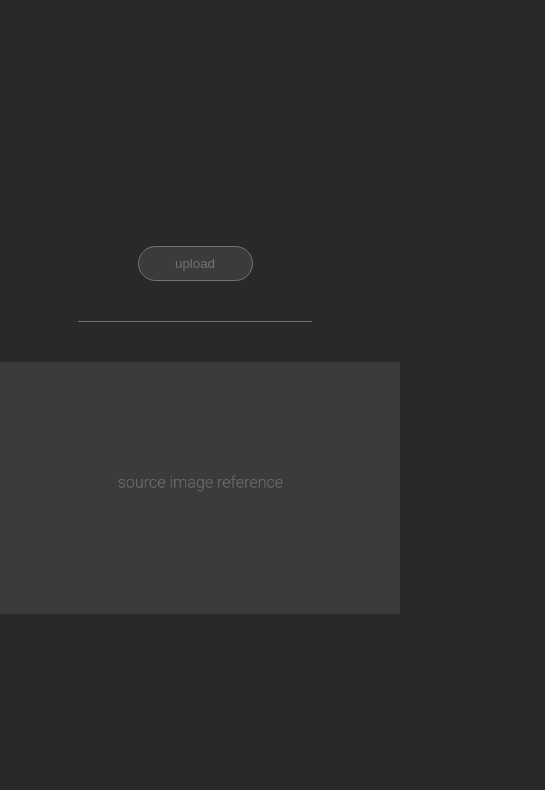
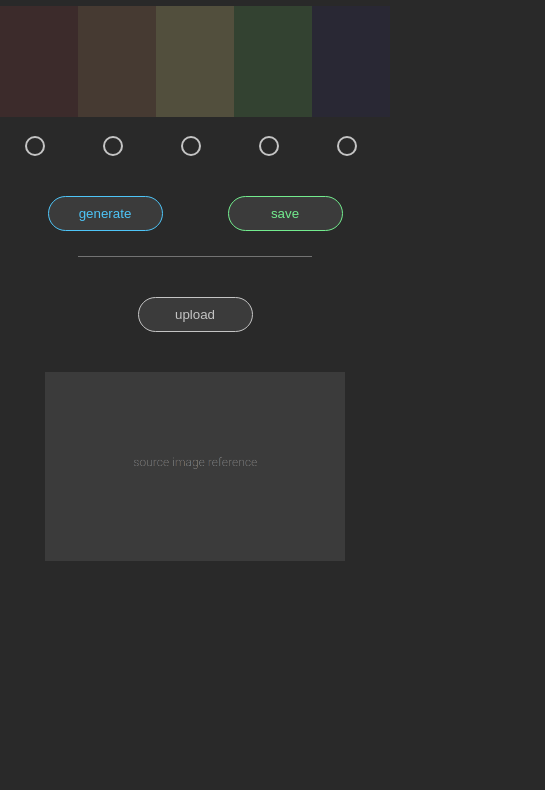
Before and after one commit to brij8/ajax-project, a website: page index.html in a window 390 px wide. Shown: the part 74-864 px from the top of the page, 545 px wide, since content can reach past the window. Drawn offline with Linux system fonts and the light colour scheme.

Commit message:
F2, empty palette on load + buttons

```diff
--- a/css/styles.css
+++ b/css/styles.css
@@ -83,20 +83,103 @@ button:hover {
 /* -------------- palette ------------- */
 
 .palette {
-  display: flex;
-  flex-direction: column;
-  align-items: center;
-  height: 300px;
+  margin-top: 30px;
 }
 
 .colors {
-  height: 250px;
-  width: 700px;
+  display: flex;
+  height: 200px;
+  width: 80%;
+  margin-left: auto;
+  margin-right: auto;
+}
+
+.c-wrap {
+  flex-basis: calc(100% / 5);
+  display: flex;
+  flex-direction: column;
+}
+
+.color1,
+.color2,
+.color3,
+.color4,
+.color5 {
+  flex-basis: 80%;
+}
+
+.color1 {
+  background-color: rgb(60 43 43);
+}
+
+.color2 {
+  background-color: rgb(70 58 50);
+}
+
+.color3 {
+  background-color: rgb(82 79 61);
+}
+
+.color4 {
+  background-color: rgb(51 66 49);
+}
+
+.color5 {
+  background-color: rgb(41 40 52);
+}
+
+.tools {
+  display: flex;
+  flex-basis: 20%;
+}
+
+.codes {
+  margin-top: 10px;
+  margin-left: 10px;
+}
+
+.hold {
+  width: 20px;
+  height: 20px;
+  border: 2px solid rgba(196, 196, 196, 1);
+  border-radius: 50px;
+  margin-top: 7px;
+  margin-left: 20px;
+}
+
+.gen-save-btns {
+  display: flex;
+  width: 345px;
+  margin-top: 40px;
+  margin-left: auto;
+  margin-right: auto;
+}
+
+.generate {
+  margin-right: 55px;
+  color: rgba(78, 197, 248, 1);
+  border-color: rgba(78, 197, 248, 1);
+}
+
+.generate:hover {
+  color: rgb(78, 197, 248, 1);
+  background-color: rgb(57, 93, 109);
+}
+
+.save {
+  margin-left: 55px;
+  color: rgba(115, 236, 142, 1);
+  border-color: rgba(115, 236, 142, 1);
+}
+
+.save:hover {
+  color: rgba(115, 236, 142, 1);
+  background-color: rgb(64, 105, 73);
 }
 
 /* ------------ img-preview --------------- */
 .img-preview {
-  height: 350px;
+  /* height: 350px; */
 }
 
 .line {
@@ -105,6 +188,25 @@ button:hover {
   margin-top: 25px;
   margin-left: auto;
   margin-right: auto;
+}
+
+.upload-btn {
+  width: 115px;
+  margin-top: 40px;
+  margin-left: auto;
+  margin-right: auto;
+}
+
+.upload {
+  color: rgba(196, 196, 196, 1);
+  background-color: rgba(59, 59, 59, 1);
+  border: 1px solid rgba(196, 196, 196, 1);
+}
+
+.upload:hover {
+  color: rgba(196, 196, 196, 1);
+  background-color: rgb(88, 88, 88);
+  border: 1px solid rgba(196, 196, 196, 1);
 }
 
 .image {
@@ -146,30 +248,67 @@ button:hover {
   .instruct-bar {
     display: none;
   }
+
+  .name-row {
+    border-bottom: 1px solid rgba(115, 115, 115, 1);
+  }
 }
 
 @media screen and (max-width: 600px) {
   .app-name {
     font-size: 2rem;
   }
-}
 
-@media screen and (max-width: 600px) {
   .app-subtitle {
     font-size: 0.5rem;
     margin-top: -15px;
     padding-right: 5px;
   }
-}
 
-@media screen and (max-width: 600px) {
   .name {
-    margin-left: -170px;
+    margin-left: -220px;
+  }
+
+  .image {
+    width: 300px;
+  }
+
+  .palette {
+    margin-top: 10px;
+  }
+
+  .colors {
+    display: flex;
+    height: 150px;
+    width: auto;
+    margin-left: 0;
+    margin-right: 0;
+  }
+
+  .tools {
+    display: block;
+  }
+
+  .generate {
+    margin-left: 25px;
+    margin-right: 35px;
+  }
+
+  .save {
+    margin-left: 30px;
+  }
+
+  .codes {
+    margin-top: 10px;
+    margin-left: 5px;
+  }
+
+  .hold {
+    width: 20px;
+    height: 20px;
+    border: 2px solid rgba(196, 196, 196, 1);
+    border-radius: 50px;
+    margin-top: 0;
+    margin-left: 25px;
   }
 }
-
-@media screen and (max-width: 800px) {
-  .name-row {
-    border-bottom: 1px solid rgba(115, 115, 115, 1);
-  }
-}
--- a/index.html
+++ b/index.html
@@ -37,16 +37,55 @@
     <!-- color swatches and generate, save, & upload buttons -->
     <section class="row palette">
       <div class="colors">
-        <!-- i dont know yet whether i have to build this element from scratch
-        or if the api loads in a whole module thing -->
+        <div class="c-wrap">
+          <div class="color1"></div>
+          <div class="tools">
+            <span class="codes code1"></span>
+            <div class="hold"></div>
+          </div>
+        </div>
+        <div class="c-wrap">
+          <div class="color2"></div>
+          <div class="tools">
+            <span class="codes code2"></span>
+            <div class="hold"></div>
+          </div>
+        </div>
+        <div class="c-wrap">
+          <div class="color3"></div>
+          <div class="tools">
+            <span class="codes code3"></span>
+            <div class="hold"></div>
+          </div>
+        </div>
+        <div class="c-wrap">
+          <div class="color4"></div>
+          <div class="tools">
+            <span class="codes code4"></span>
+            <div class="hold"></div>
+          </div>
+        </div>
+        <div class="c-wrap">
+          <div class="color5"></div>
+          <div class="tools">
+            <span class="codes code5"></span>
+            <div class="hold"></div>
+          </div>
+        </div>
       </div>
-      <button class="upload">upload</button>
+      <div class="gen-save-btns">
+        <button class="generate">generate</button>
+        <button class="save">save</button>
+      </div>
     </section>
 
     <!-- just a smaller version of the source file for reference -->
     <!-- maybe put upload button in here, under the divider line -->
     <section class="row img-preview">
       <div class="line"></div>
+      <div class="upload-btn">
+        <button class="upload">upload</button>
+      </div>
       <div class="image">
         <img src="images/srcimgref.png" class="src-img">
       </div>
```
Also changed, not shown: js/main.js (+44 -0 lines).
